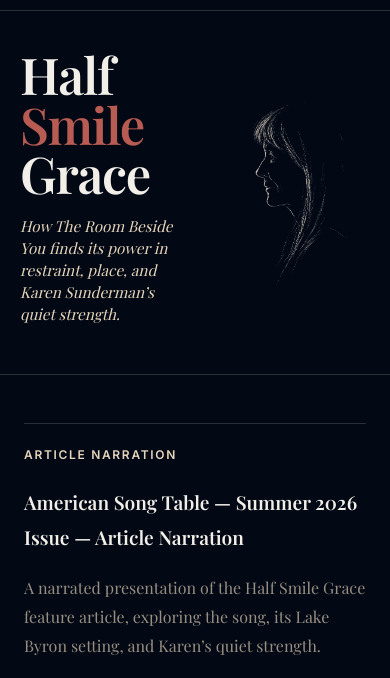
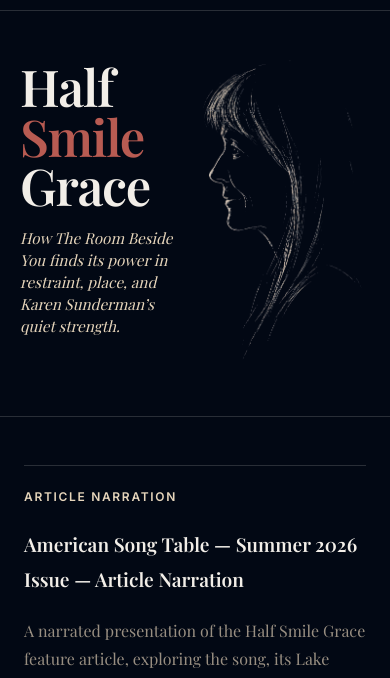
Before and after one commit to workfolios/american-song-table, a website built with Vite: page index.html in a window 390 px wide. Shown: the part 122-800 px from the top of the page. Built offline with nearby package versions, Linux system fonts and the light colour scheme; a web font is replaced by a local one.

Commit message:
Align hero silhouette with approved Open Graph proportions
Frame the existing Karen portrait by its visible line-art bounds across mobile, tablet and desktop while preserving the source image, editorial copy, masthead, accessibility and SEO contract. Validate the visible composition and asset integrity.

```diff
--- a/styles.css
+++ b/styles.css
@@ -153,7 +153,7 @@ input:focus-visible {
   display: grid;
   grid-template-columns: minmax(0, 500px) minmax(280px, 380px);
   justify-content: center;
-  align-items: center;
+  align-items: start;
   column-gap: clamp(56px, 7vw, 96px);
   width: 100%;
   max-width: 1120px;
@@ -169,7 +169,7 @@ input:focus-visible {
   min-width: 0;
   gap: 0;
   margin: 0;
-  padding: 0;
+  padding: clamp(20px, 3.2vw, 48px) 0 0;
 }
 
 .hero-title {
@@ -207,19 +207,29 @@ input:focus-visible {
   font-style: italic;
 }
 
+/* Reference-led portrait window. The approved 1086 x 1448 asset has opaque navy
+   margins; the actual line artwork spans approximately x=297..944, y=150..1371.
+   Frame the original pixels within a padded 720 x 1295 content window
+   (source x=260..980, y=110..1405). No pixels are modified or stretched.
+   The 90%-width / 94%-height artwork coverage governs scale across viewports. */
 .hero-illustration-container {
-  display: flex;
-  justify-content: center;
-  align-items: center;
+  position: relative;
+  display: block;
   width: 100%;
   max-width: 380px;
+  aspect-ratio: 720 / 1295;
   margin: 0 auto;
+  overflow: hidden;
+  background-color: var(--color-page-bg);
 }
 
 .hero-profile-img {
+  position: absolute;
   display: block;
-  width: 100%;
-  max-width: 380px;
+  top: -8.494%;
+  left: -36.111%;
+  width: 150.833%;
+  max-width: none;
   height: auto;
   margin: 0;
   opacity: 1;
@@ -239,7 +249,7 @@ input:focus-visible {
     display: grid;
     grid-template-columns: minmax(0, 330px) minmax(220px, 290px);
     justify-content: center;
-    align-items: center;
+    align-items: start;
     column-gap: clamp(28px, 5vw, 44px);
     width: 100%;
     max-width: 780px;
@@ -259,8 +269,7 @@ input:focus-visible {
     line-height: 1.5;
   }
 
-  .hero-illustration-container,
-  .hero-profile-img {
+  .hero-illustration-container {
     max-width: 290px;
   }
 
@@ -276,8 +285,7 @@ input:focus-visible {
     grid-template-columns: minmax(0, 330px) minmax(220px, clamp(290px, calc(87.3vw - 548px), 345px));
   }
 
-  .hero-illustration-container,
-  .hero-profile-img {
+  .hero-illustration-container {
     max-width: clamp(290px, calc(87.3vw - 548px), 345px);
   }
 }
@@ -303,8 +311,8 @@ input:focus-visible {
 
   .hero-container {
     display: grid;
-    grid-template-columns: minmax(0, 1fr) minmax(0, 1fr);
-    align-items: center;
+    grid-template-columns: minmax(0, 48fr) minmax(0, 52fr);
+    align-items: start;
     column-gap: clamp(10px, 3vw, 18px);
     row-gap: 0;
     width: 100%;
@@ -315,6 +323,7 @@ input:focus-visible {
 
   .hero-text {
     align-items: flex-start;
+    padding-top: clamp(12px, 3vw, 28px);
   }
 
   .hero-title {
@@ -330,16 +339,9 @@ input:focus-visible {
   }
 
   .hero-illustration-container {
-    justify-content: flex-end;
     min-width: 0;
     max-width: none;
     margin: 0;
-  }
-
-  .hero-profile-img {
-    width: 96%;
-    max-width: 275px;
-    margin: 0 0 0 auto;
   }
 
   .article-chapter {
@@ -364,10 +366,6 @@ input:focus-visible {
     line-height: 1.4;
   }
 
-  .hero-profile-img {
-    width: 96%;
-    max-width: 148px;
-  }
 }
 
 .hero-supporting-line {
```
Also changed, not shown: qa/refinement.spec.mjs (+34 -28 lines).
